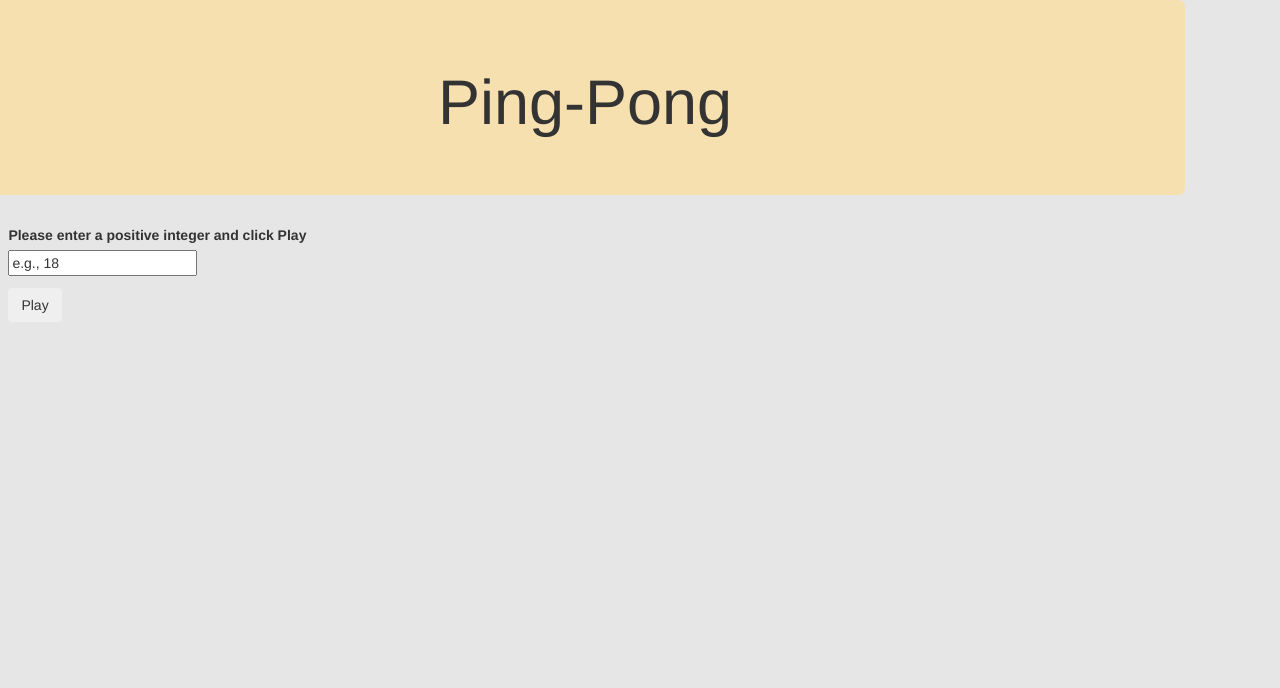
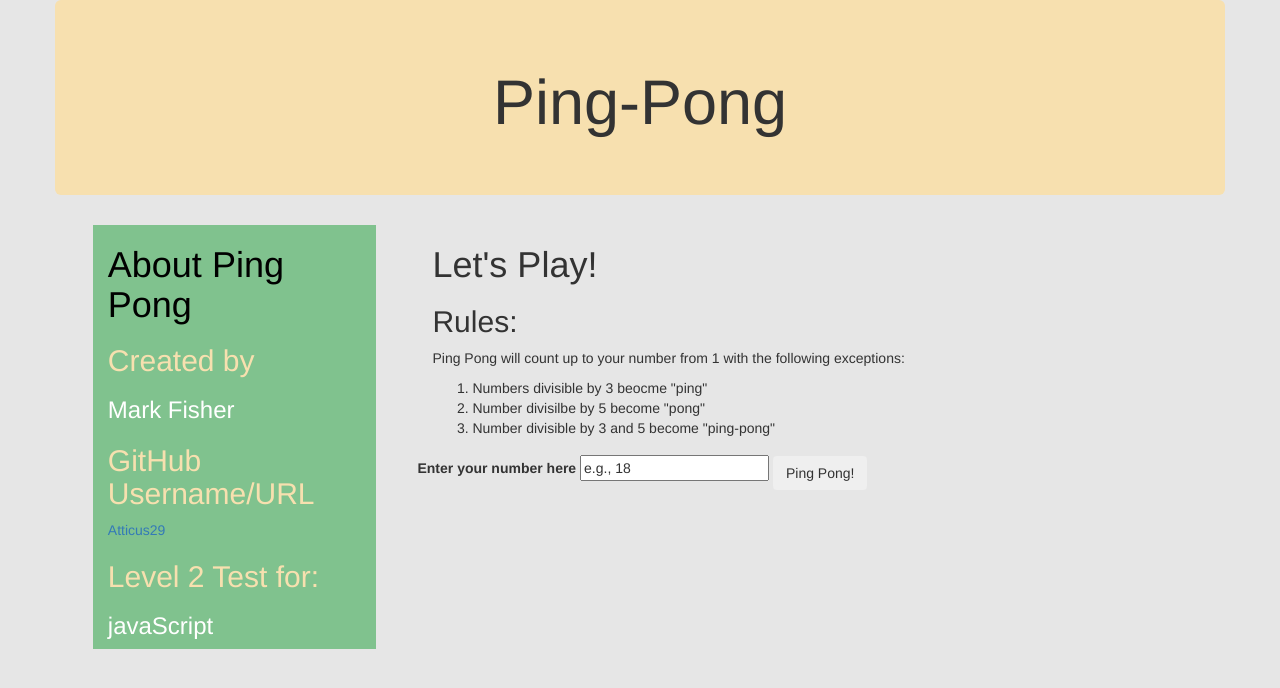
Before and after one commit to Atticus29/pingPong, a plain HTML site: page index.html in a window 1280 px wide. Drawn offline with nearby package versions, Linux system fonts and the light colour scheme.

Commit message:
roughly satisfy specs. 11 and 12 using the example layout in the prompt

```diff
--- a/css/styles.css
+++ b/css/styles.css
@@ -4,7 +4,7 @@
 .hiddenResults{
   display: none;
 }
-h1{
+#header{
   text-align: center;
 }
 .jumbotron{
@@ -13,32 +13,54 @@ h1{
   /*padding-right: 100%;*/
   width: 100%;
 }
-.container{
+#left-col{
+  background-color: #80c28e;
+  text-align: left;
+  /*font-size: 70%;*/
+}
+#left-col h1{
+  color: black;
+}
+#left-col h2{
+  color: #f7e0af;
+}
+#left-col h3{
+  color: white;
+}
+
+#main-cols{
+  padding-left: 5%;
+  /*background-color: red;*/
+}
+/*.container{
   margin-left: 0;
   margin-right: 0;
   padding-left: 0;
   padding-right: 0;
   height: 100%;
-}
+}*/
 #row1{
-  width=100%;
+  /*width=100%;*/
 }
 #row2{
   margin-left: 2%;
 }
-.form-group{
+body{
+  background-color: #e6e6e6;
+}
+/*.form-group{
   margin-left: 2%;
   margin-right: 2%;
-}
-html{
+}*/
+/*html{
   margin: 0;
   padding: 0;
 }
 body{
   background-color: #e6e6e6;
-  border: 0;
-  margin: 0;
-  padding: 0;
+  /*border: 0;*/
+  /*margin: 0;*/
+  /*padding: 0;*/
   /*opacity:0.8;*/
   /*background-color:#ccc;*/
   /*position:fixed;
@@ -47,4 +69,4 @@ body{
   top:0px;
   left:0px;
   z-index:1000;*/
-}
+/*}*/
--- a/index.html
+++ b/index.html
@@ -15,15 +15,33 @@
   <div class="container">
     <div class="row" id="row1">
       <div class="jumbotron">
-        <h1>Ping-Pong</h1>
+        <h1 id="header">Ping-Pong</h1>
       </div>
     </div>
     <div class="row" id="row2">
+      <div class="col-md-3" id="left-col">
+        <h1>About Ping Pong</h1>
+        <h2>Created by</h2>
+        <h3>Mark Fisher</h3>
+        <h2>GitHub Username/URL</h2>
+        <a href="www.github.com/Atticus29">Atticus29</a>
+        <h2>Level 2 Test for:</h2>
+        <h3>javaScript</h3>
+      </div>
+      <div class="col-md-9" id="main-cols">
+        <h1>Let's Play!</h1>
+        <h2>Rules:</h2>
+        <p>Ping Pong will count up to your number from 1 with the following exceptions:</p>
+        <ol>
+          <li>Numbers divisible by 3 beocme "ping"</li>
+          <li>Number divisilbe by 5 become "pong"</li>
+          <li>Number divisible by 3 and 5 become "ping-pong"</li>
+        </ol>
         <form id="submitForm" class="form-horizontal">
           <div class="form-group">
-          <label for="">Please enter a positive integer and click Play</label><br>
-          <input type="text" value="e.g., 18" id="usrInput"><br>
-          <button type="submit" class="btn" id="submitBtn">Play</button>
+            <label for="">Enter your number here</label>
+            <input type="text" value="e.g., 18" id="usrInput">
+            <button type="submit" class="btn" id="submitBtn">Ping Pong!</button>
           </div>
         </form>
         <div class="hiddenResults">
@@ -32,5 +50,6 @@
         </div>
       </div>
     </div>
+  </div>
 </body>
 </html>
```
Lines whose indentation alone changed are shown as unchanged.
